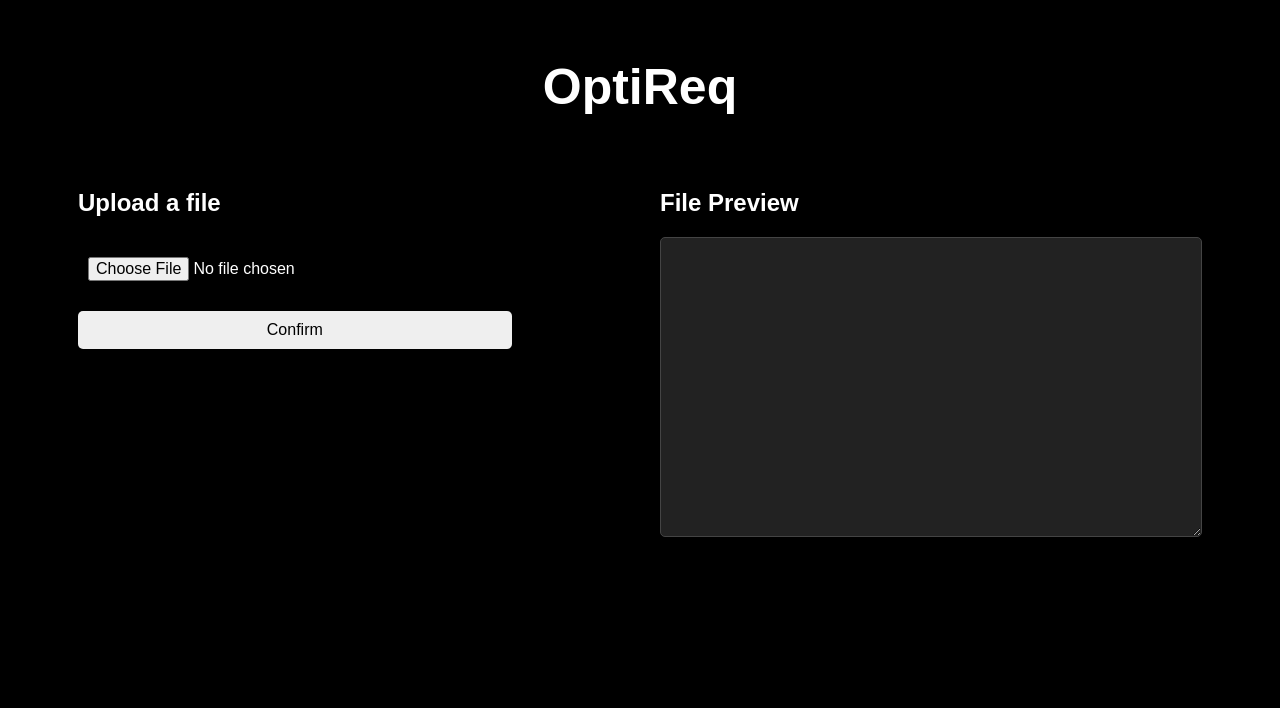
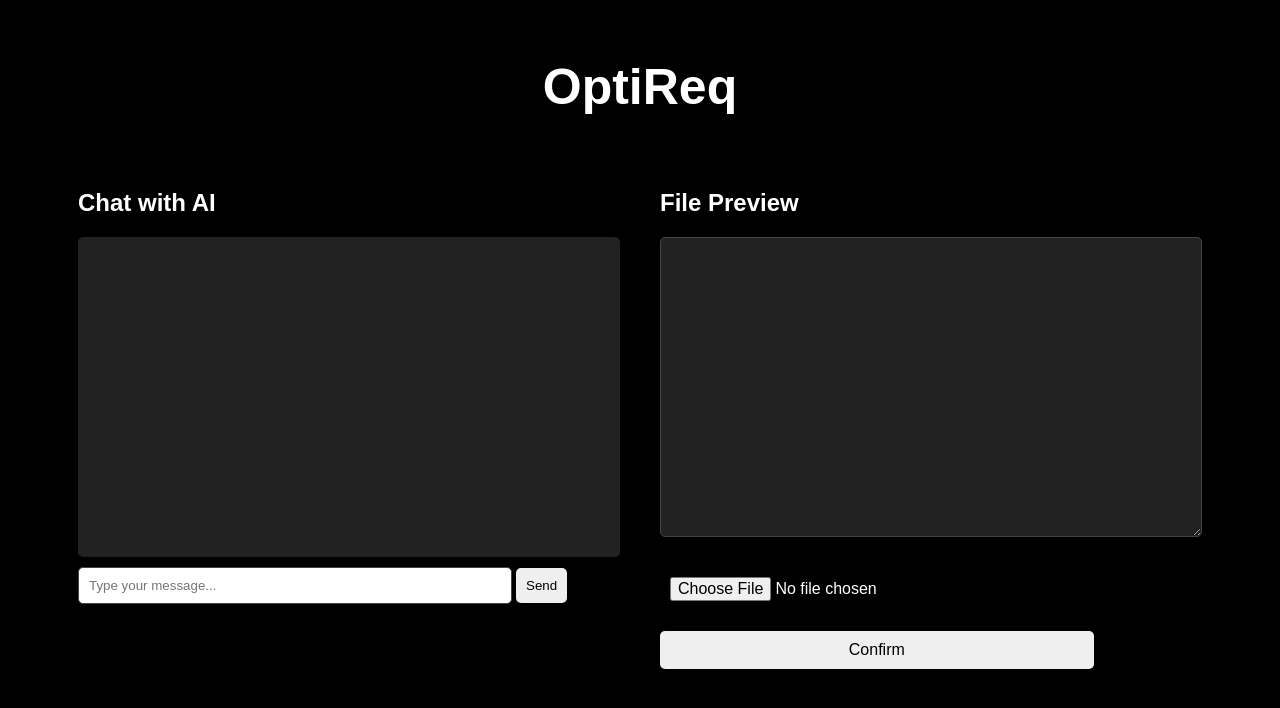
Before and after one commit to FEUP-MEIC-DS-2024-25/T04_G04, a Flask app: page / in a window 1280 px wide. Shown: the top 708 px of the page. Run offline with Flask 3, Linux system fonts and the light colour scheme; some libraries are stand-ins or nearby versions.

Commit message:
added a chat to talk to the assistant.

```diff
--- a/flask_app/app.py
+++ b/flask_app/app.py
@@ -80,6 +80,24 @@ def upload():
 
         return jsonify({'output': txt_response})
 
+
+@app.route('/chat', methods=['POST'])
+def chat():
+    # Extract the user message from the POST request
+    user_message = request.json.get('message')
+
+    if not user_message:
+        return jsonify({'error': 'No message provided'}), 400
+
+    # Construct the AI prompt
+    prompt = f"You are an AI assistant for Requeriments engeneering. Please respond to the following: {user_message}"
+
+    model = genai.GenerativeModel("gemini-1.5-flash")
+    response = model.generate_content(prompt)
+
+    ai_response = unmark(response.text)
+    return jsonify({'response': ai_response})
+
 @app.route('/download')
 def download():
     return send_file('output.md', as_attachment=True)
--- a/flask_app/templates/index.html
+++ b/flask_app/templates/index.html
@@ -62,6 +62,25 @@
           display: none;
       }
 
+      #chat-box {
+      background: #222;
+      color: white;
+      font-size: 14px;
+      line-height: 1.6;
+      }
+
+      #chat-box .message {
+        margin-bottom: 10px;
+      }
+
+      #chat-box .user {
+        color: #ffffff;
+      }
+
+      #chat-box .ai {
+        color: #ffffff;
+      }
+
     </style>
     <script src="https://cdn.jsdelivr.net/npm/showdown/dist/showdown.min.js"></script>
     <script>
@@ -83,22 +102,64 @@
         document.getElementById('output').value = outputMarkdown;
         document.getElementById('download').setAttribute('class', 'button');
       }
+
+      async function sendMessage(event) {
+        event.preventDefault();
+
+        const chatInput = document.getElementById('chat-input');
+        const message = chatInput.value.trim();
+
+        if (!message) return;
+
+        // Append user message to the chat box
+        const chatBox = document.getElementById('chat-box');
+        chatBox.innerHTML += `<div class="message user"><strong>You:</strong> ${message}</div>`;
+        chatInput.value = '';
+
+        // Scroll to the bottom of the chat box
+        chatBox.scrollTop = chatBox.scrollHeight;
+
+        // Send the message to the server
+        const response = await fetch('/chat', {
+          method: 'POST',
+          headers: { 'Content-Type': 'application/json' },
+          headers: { 'Content-Type': 'application/json' },
+          body: JSON.stringify({ message }),
+        });
+
+        const result = await response.json();
+
+        if (result.response) {
+          // Append AI response to the chat box
+          chatBox.innerHTML += `<div class="message ai"><strong>AI:</strong> ${result.response}</div>`;
+          chatBox.scrollTop = chatBox.scrollHeight;
+        } else {
+          chatBox.innerHTML += `<div class="message error"><strong>Error:</strong> Failed to get a response from the AI.</div>`;
+        }
+      }
     </script>
   </head>
   <body>
     <h1>OptiReq</h1>
     <div class="container">
       <div class="left">
-        <h2>Upload a file</h2>
-        <form onsubmit="uploadFile(event)">
-          <input type="file" id="file" name="file" />
-          <button type="submit" id="confirm">Confirm</button>
+        <h2>Chat with AI</h2>
+        <div id="chat-box" style="height: 300px; overflow-y: auto; background: #222; padding: 10px; border-radius: 5px; margin-bottom: 10px;"></div>
+        <form id="chat-form" onsubmit="sendMessage(event)">
+          <input type="text" id="chat-input" placeholder="Type your message..." style="width: 80%; padding: 10px; border: 1px solid #444; border-radius: 5px;">
+          <button type="submit" id="send-chat" style="padding: 10px; border: none; border-radius: 5px; cursor: pointer;">Send</button>
         </form>
       </div>
       <div class="right">
         <h2>File Preview</h2>
         <textarea id="output" readonly></textarea>
-        <button id="download" class="invisible button" onclick="window.location.href='/download'">Download File</button>
+        <div style="margin-top: 20px;">
+          <form onsubmit="uploadFile(event)">
+            <input type="file" id="file" name="file" />
+            <button type="submit" id="confirm">Confirm</button>
+          </form>
+          <button id="download" class="invisible button" onclick="window.location.href='/download'">Download File</button>
+        </div>
       </div>
     </div>
   </body>
```
